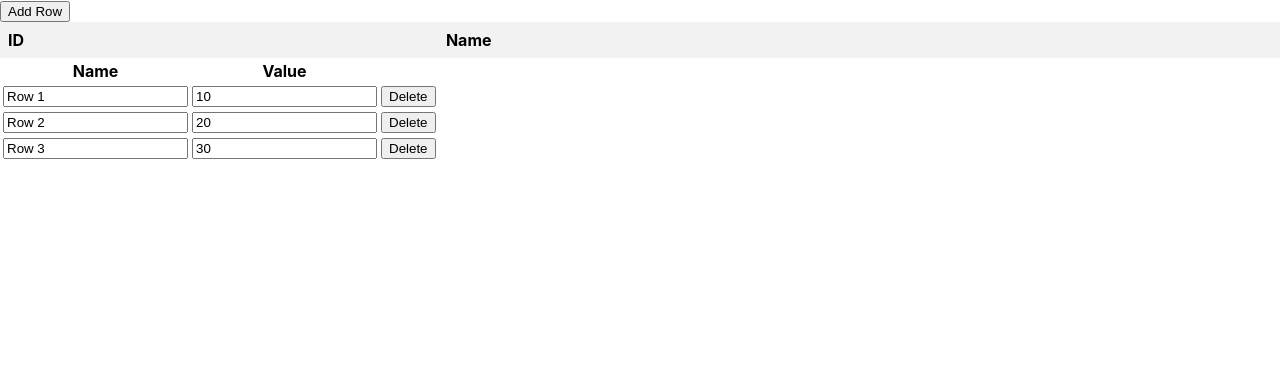
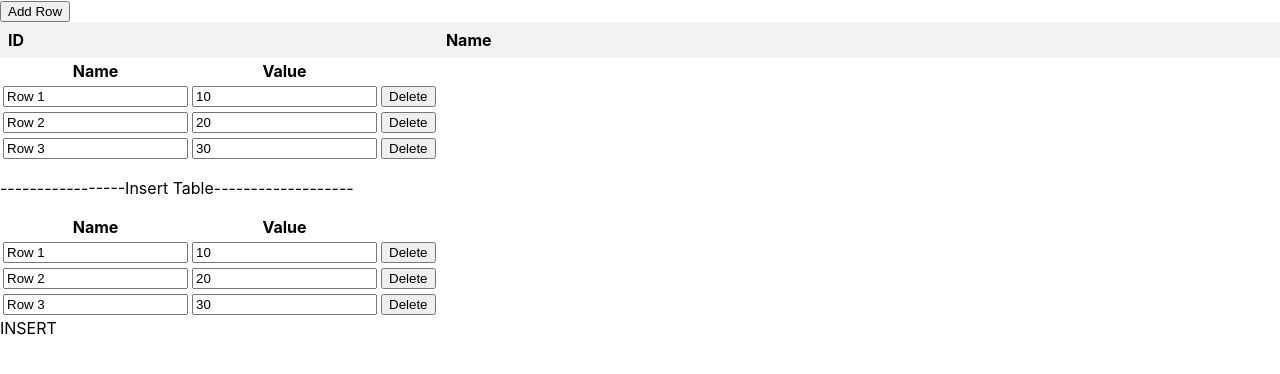
Before and after one commit to Ethan-Iceberg/react-example, a React (Create React App) app in the folder app/: page /example11 in a window 1280 px wide. Shown: the top 374 px of the page. Built offline with nearby package versions, Linux system fonts and the light colour scheme; the HTML template or start-up script is replaced by a standard one.

Commit message:
Insert Multi data Example

```diff
--- a/app/src/pages/example11.js
+++ b/app/src/pages/example11.js
@@ -1,6 +1,7 @@
 import React,{useState} from 'react';
 import "../css/tb.css";
 import MyTable from './tbfolder/modify';
+import InsertTable from './tbfolder/insert';
 
 function Example11() {
     const [rows, setRows] = useState([]);
@@ -32,6 +33,7 @@ function Example11() {
         </table>
       </div>
       <MyTable></MyTable>
+      <InsertTable></InsertTable>
       </>
     );
   }
--- /dev/null
+++ b/app/src/pages/tbfolder/insert.js
@@ -0,0 +1,96 @@
+import React, { useState } from "react";
+import axios from 'axios';
+
+function InsertTable() {
+  const [rows, setRows] = useState([
+    { id: 1, name: "Row 1", value: 10 },
+    { id: 2, name: "Row 2", value: 20 },
+    { id: 3, name: "Row 3", value: 30 },
+  ]);
+
+  function handleNameChange(event, id) {
+    const newRows = rows.map((row) => {
+      if (row.id === id) {
+        return { ...row, name: event.target.value };
+      }
+      return row;
+    });
+    setRows(newRows);
+  }
+
+  function handleValueChange(event, id) {
+    const newRows = rows.map((row) => {
+      if (row.id === id) {
+        return { ...row, value: parseInt(event.target.value) };
+      }
+      return row;
+    });
+    setRows(newRows);
+  }
+
+  function handleDeleteRow(id) {
+    const newRows = rows.filter((row) => row.id !== id);
+    setRows(newRows);
+  }
+
+  const handleClick = (event) => {
+    event.preventDefault();
+
+    axios.post('/api/inserttbdata', { rows })
+      .then(response => {
+        console.log(response.data);
+        // Insert successful, do something here
+      })
+      .catch(error => {
+        console.log(error);
+        // Insert failed, handle error here
+      });
+  };
+
+  return (
+    <>
+    <div>
+        <p>-----------------Insert Table-------------------</p>
+    </div>
+    <div>
+      <table>
+        <thead>
+          <tr>
+            <th>Name</th>
+            <th>Value</th>
+            <th></th>
+          </tr>
+        </thead>
+        <tbody>
+          {rows.map((row) => (
+            <tr key={row.id}>
+              <td>
+                <input
+                  type="text"
+                  value={row.name}
+                  onChange={(event) => handleNameChange(event, row.id)}
+                />
+              </td>
+              <td>
+                <input
+                  type="number"
+                  value={row.value}
+                  onChange={(event) => handleValueChange(event, row.id)}
+                />
+              </td>
+              <td>
+                <button onClick={() => handleDeleteRow(row.id)}>Delete</button>
+              </td>
+            </tr>
+          ))}
+        </tbody>
+      </table>
+    </div>
+    <div onClick={handleClick} id="click-id">
+                INSERT
+    </div>
+    </>
+  );
+}
+
+export default InsertTable;
```
Also changed, not shown: server.js (+20 -0 lines).
